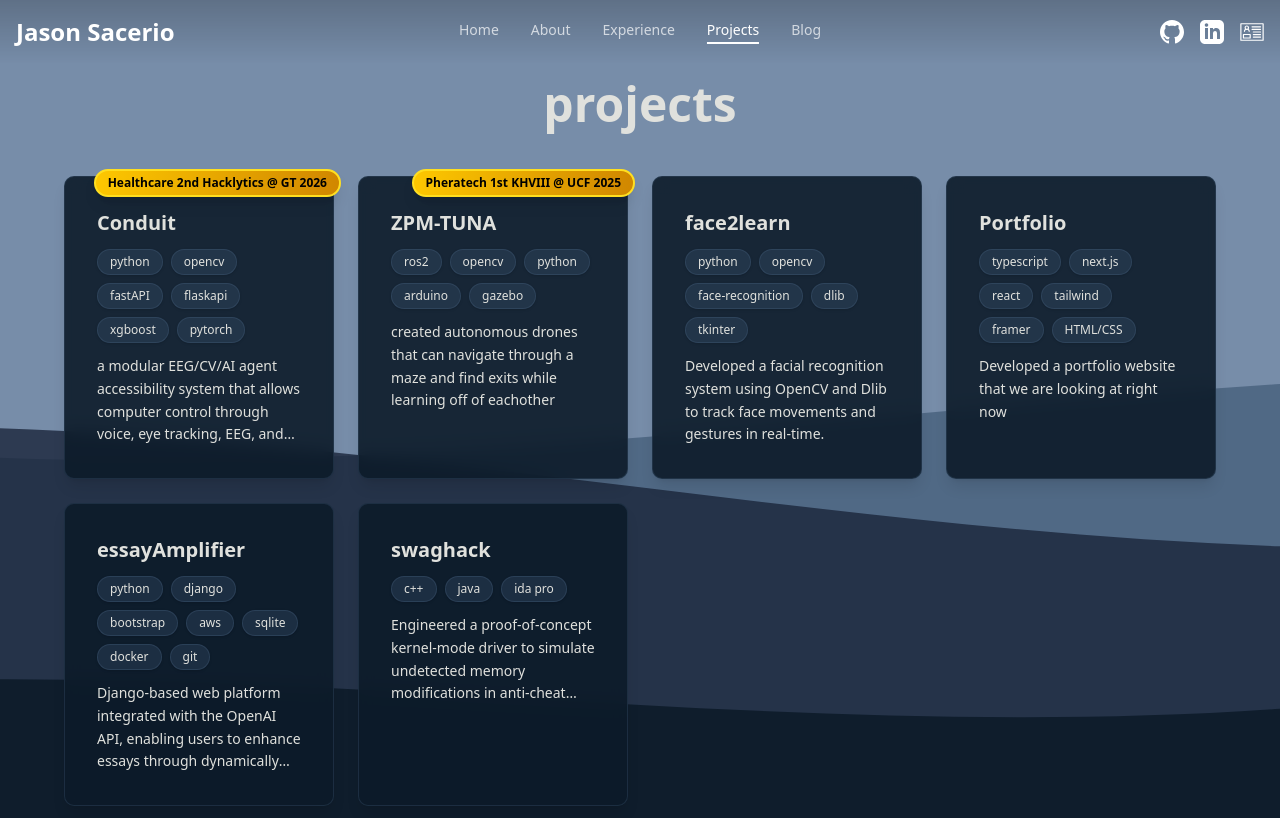
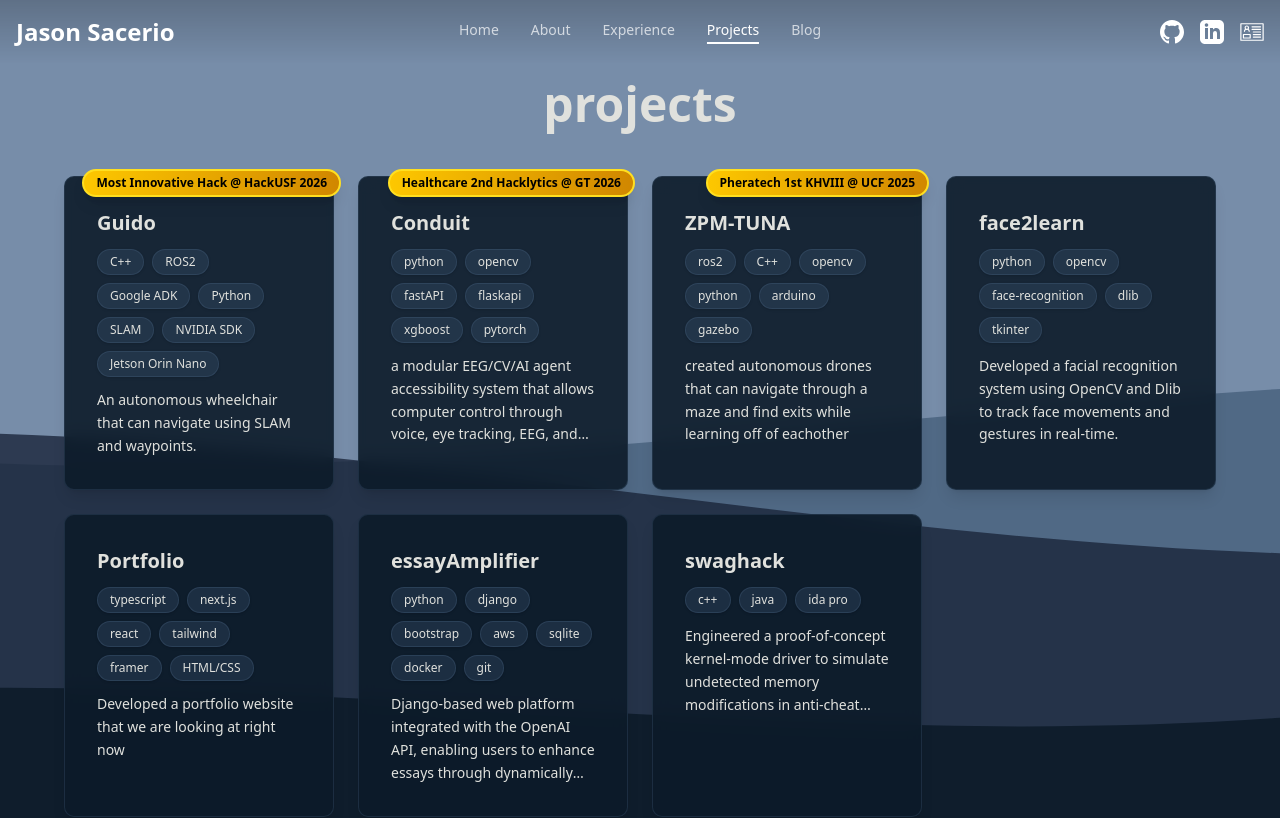
Before and after one commit to kwaiidev/portfoliov1, a Next.js app: page /projects in a window 1280 px wide. Shown: the top 818 px of the page. Built offline with nearby package versions, Linux system fonts and the light colour scheme.

Commit message:
added guido

```diff
--- a/app/projects/page.tsx
+++ b/app/projects/page.tsx
@@ -5,6 +5,17 @@ import TextContentCard from '../components/TextContentCard';
 
 export default function Projects() {
   const projects = [
+    {
+      title: "Guido",
+      tech: ["C++", "ROS2", "Google ADK", "Python", "SLAM", "NVIDIA SDK", "Jetson Orin Nano"],
+      description: "An autonomous wheelchair that can navigate using SLAM and waypoints.",
+      expandedDescription: [
+        "Built an autonomous, voice-controlled wheelchair system from scratch using ROS 2 (Humble), LiDAR-based SLAM, and Nav2 on an NVIDIA Jetson Orin Nano, enabling real-time map generation, obstacle avoidance, and waypoint navigation without joystick input",
+        "Engineered a layered autonomy architecture with separated command handling, supervisory logic, and Nav2 execution nodes, implementing frontier-based exploration that clusters and ranks candidates by path cost and information gain, with health monitoring across scan, odometry, and TF systems for fail-safe behavior",
+        "Developed a full-stack voice-to-motion pipeline integrating Vosk/ElevenLabs speech recognition with a lightweight agent layer to translate natural language commands (direct and high-level) into real-time motor control via a serial bridge between Jetson and Arduino, targeting independence for the 1 in 4 Americans living with a disability"
+      ],
+      award: "Most Innovative Hack @ HackUSF 2026"
+    },
     {
       title: "Conduit",
       tech: ["python", "opencv", "fastAPI", "flaskapi", "xgboost", "pytorch"],
@@ -20,7 +31,7 @@ export default function Projects() {
     },
     {
       title: "ZPM-TUNA",
-      tech: ["ros2", "opencv", "python", "arduino", "gazebo"],
+      tech: ["ros2", "C++", "opencv", "python", "arduino", "gazebo"],
       description: "created autonomous drones that can navigate through a maze and find exits while learning off of eachother",
       expandedDescription: [
         "ROS2 based autonomous drones that can navigate through burning buildings to find exits while learning.",
```
